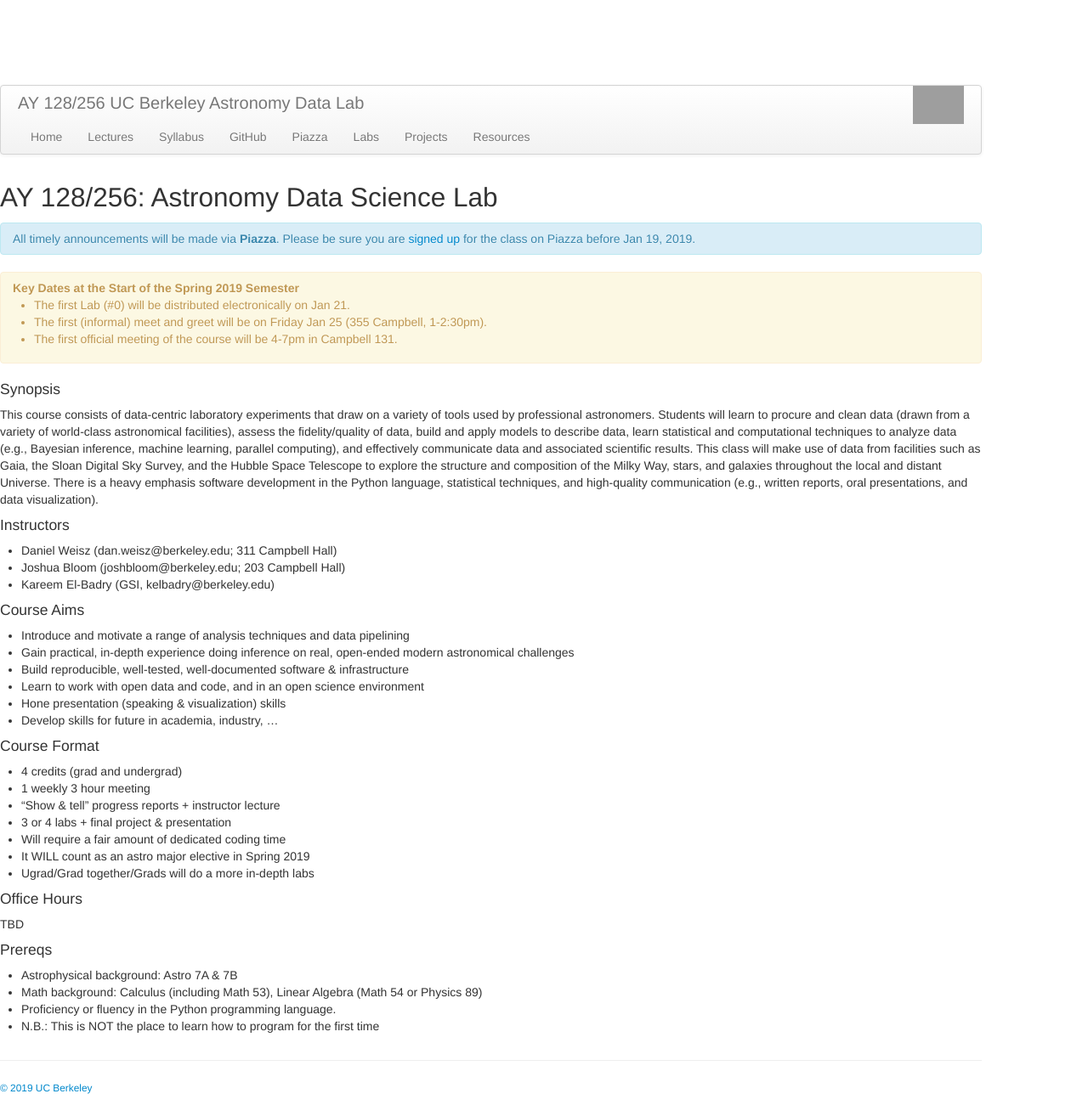
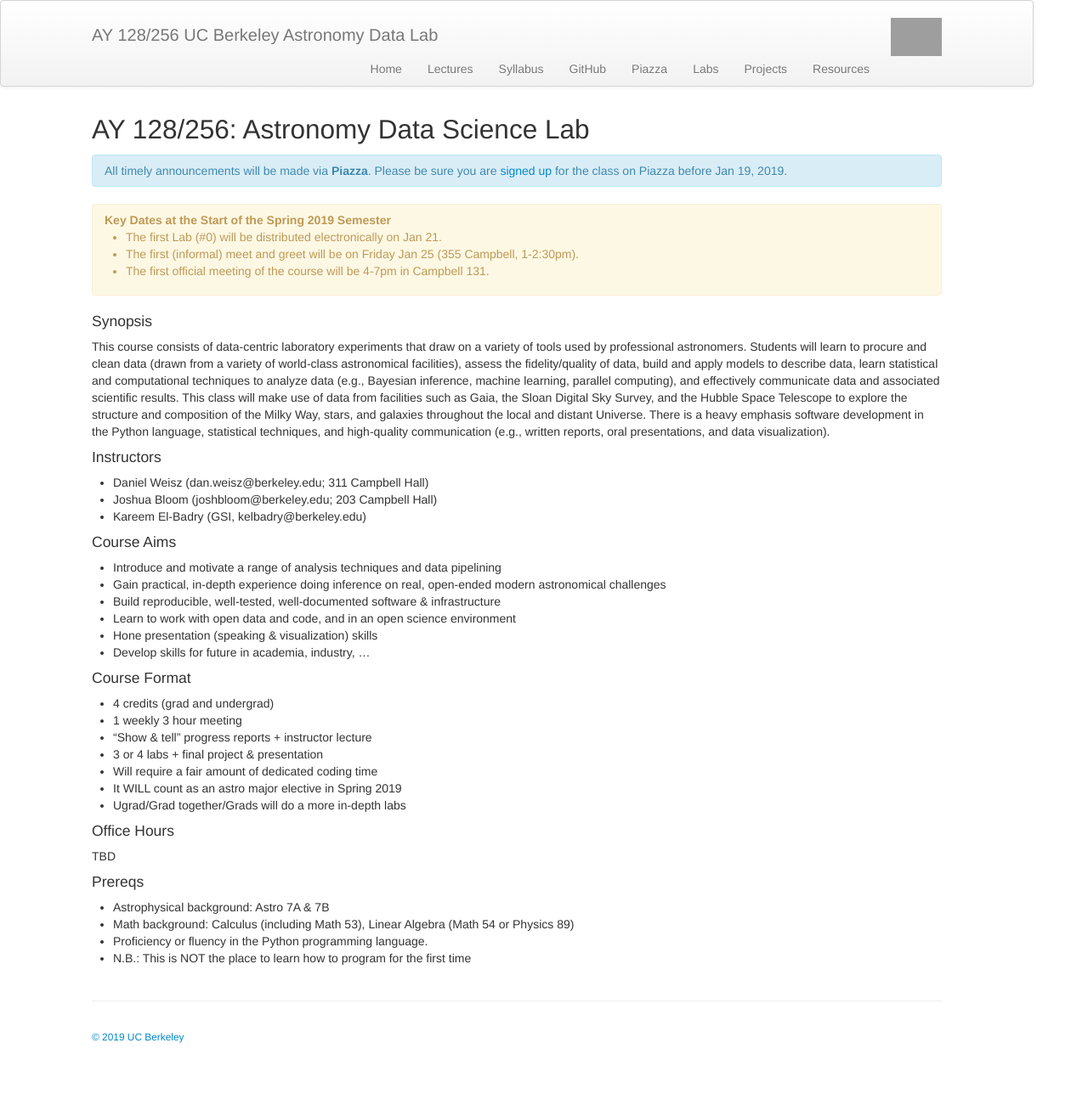
Before and after one commit to ucb-datalab/ucb-datalab.github.io, a Jekyll site: the page built from index.md, in a window 1280 px wide. Shown: the whole page at 85% size. Built offline with Jekyll 4.4.1, drawn with Linux system fonts in a browser that asks for light colours; after the commit the page ends 1251 px from its top, so only the background shows below that; grey boxes are pictures that could not be loaded.

Commit message:
css edits

```diff
--- a/assets/themes/twitter/css/style.css
+++ b/assets/themes/twitter/css/style.css
@@ -1,14 +1,19 @@
+/* Custom container */
+.container-narrow {
+  margin: 20px auto;
+  max-width: 1000px; }
+
+.container-narrow > hr {
+  margin: 30px 0; }
+
+.navbar .nav {
+  float: right; }
+
 html {
   font-weight: 300;
-  padding-top: 50px;
-  margin-left: 16px auto;
-  margin-right: 16px auto;
-  position:relative;
-  width: 95%;
 }
 
 body {
-  padding-top: 50px;
   margin-left: 16px auto;
   margin-right: 16px auto;
   position:relative;
```
